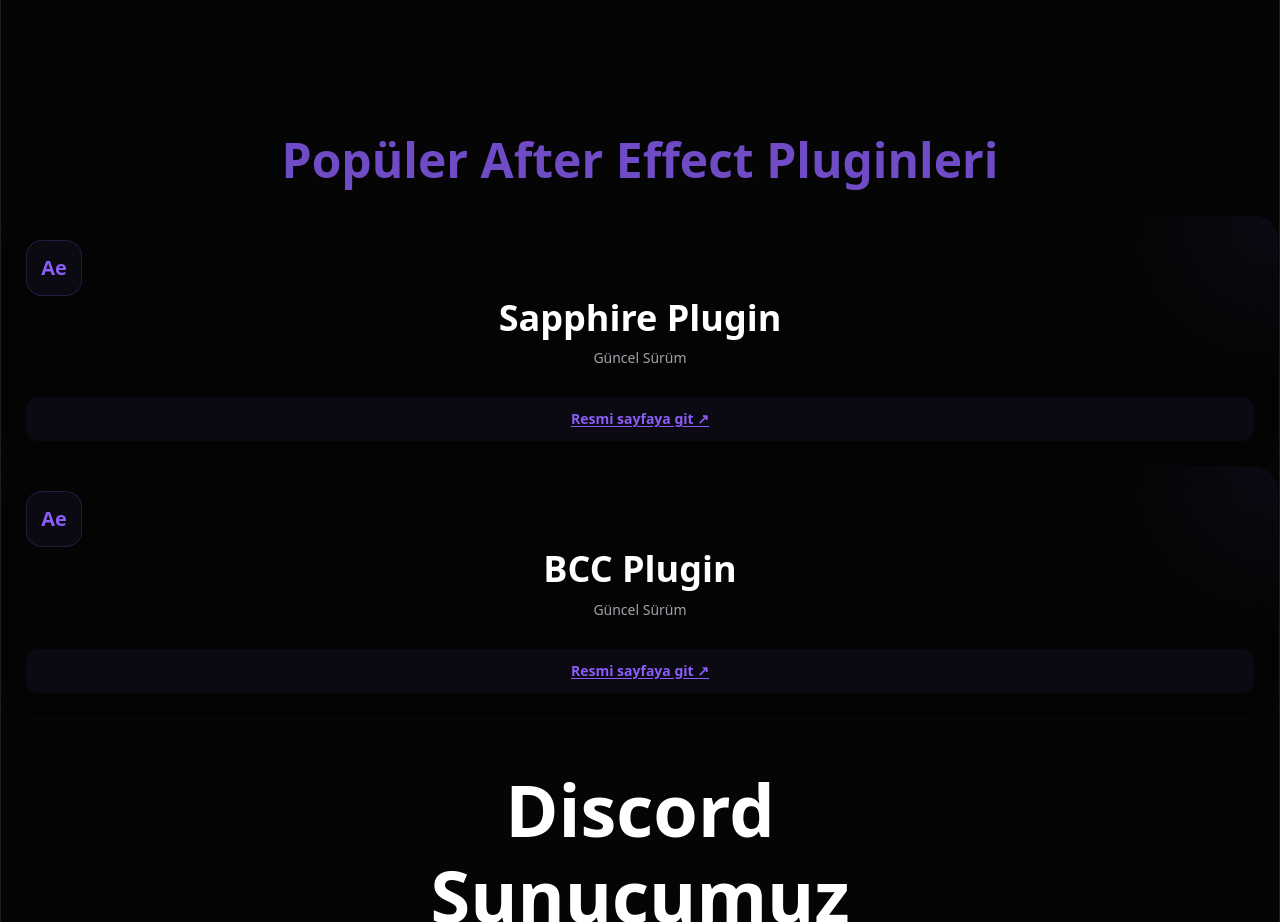
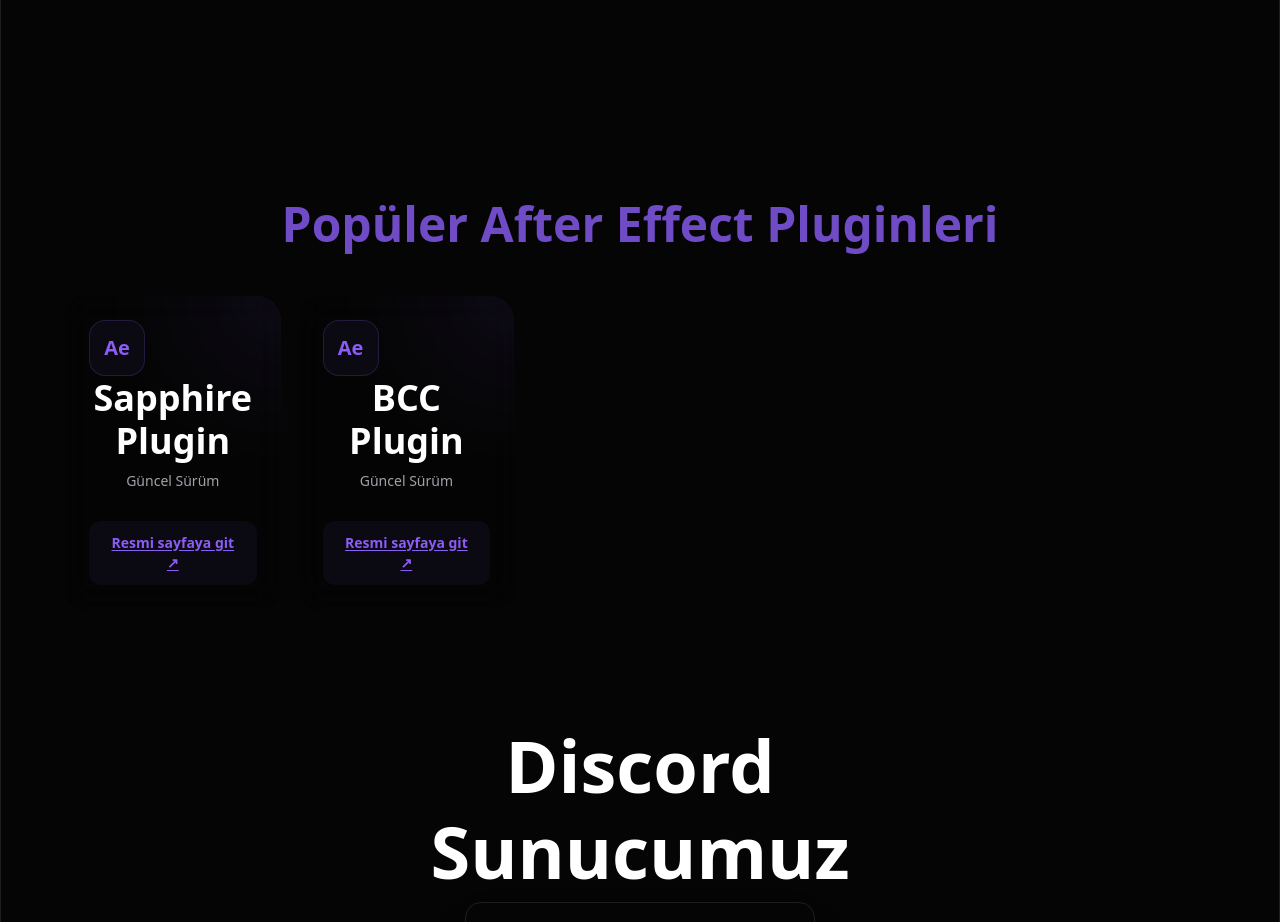
Before and after one commit to 0akhq/downloadhub, a React (Vite) app: page / in a window 1280 px wide. Shown: the part 3380-4302 px from the top of the page. Built offline with nearby package versions, Linux system fonts and the light colour scheme; grey boxes are pictures that could not be loaded.

Commit message:
Update App.tsx

```diff
--- a/src/App.tsx
+++ b/src/App.tsx
@@ -643,6 +643,8 @@
         </div>
       </section>
 
+      <section className="relative px-6 py-16">
+        <div className="relative z-10 mx-auto max-w-6xl">
           <TextAnimate
             animation="blurInUp"
             by="word"
@@ -651,6 +653,7 @@
             Popüler After Effect Pluginleri
           </TextAnimate>
 
+          <div className="mt-8 grid gap-4 sm:grid-cols-2 lg:grid-cols-4 xl:grid-cols-5">
             <SoftwareCard
               icon="Ae"
               title="Sapphire Plugin"
@@ -662,9 +665,12 @@
               icon="Ae"
               title="BCC Plugin"
               version="Güncel Sürüm"
-                delay={1050}
+              delay={1100}
               url=""
             />
+          </div>
+        </div>
+      </section>
 
       <div className="relative z-50 mx-auto mt-12 flex w-full max-w-[350px] flex-col items-center">
         <h1 className="mb-4 text-2xl font-bold text-foreground">
```
Lines whose indentation alone changed are shown as unchanged.
